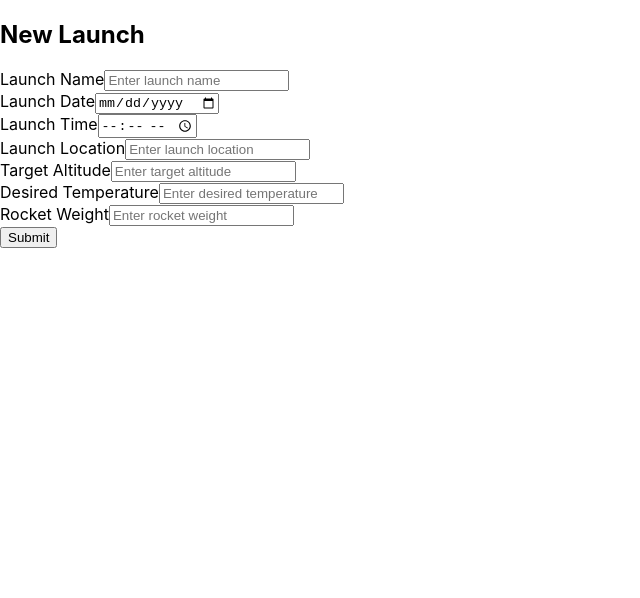
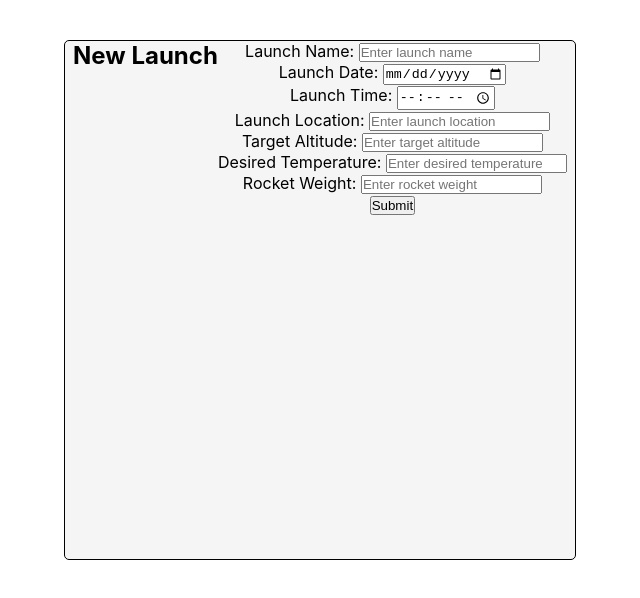
Before and after one commit to WVU-CS330-2025-01-Group11/LIFT-front, a React (Create React App) app in the folder front-end-app/: page / in a window 1280 px wide. Shown: the top 598 px of the page, without its empty margins (0-640 px from the left). Built offline with nearby package versions, Linux system fonts and the light colour scheme.

Commit message:
user input div is styled

```diff
--- a/front-end-app/src/App.js
+++ b/front-end-app/src/App.js
@@ -1,10 +1,11 @@
 import React from 'react';
 
 import LaunchForm from './LaunchForm';
+import './style.css';
 
 function App() {
   return (
-    <div className="App">
+    <div className="launchsites">
       <LaunchForm />
     </div>
   );
--- a/front-end-app/src/LaunchForm.js
+++ b/front-end-app/src/LaunchForm.js
@@ -32,31 +32,31 @@
             <h2>New Launch</h2>
             <form onSubmit={submitForm}>
                 <Form.Group classname="mb-3">
-                    <Form.Label>Launch Name</Form.Label>
+                    <Form.Label>Launch Name: </Form.Label>
                     <Form.Control name="name" type="text" placeholder="Enter launch name" />
                 </Form.Group>
                 <Form.Group classname="mb-3">
-                    <Form.Label>Launch Date</Form.Label>
+                    <Form.Label>Launch Date: </Form.Label>
                     <Form.Control type="date" name="date" />
                 </Form.Group>
                 <Form.Group classname="mb-3">
-                    <Form.Label>Launch Time</Form.Label>
+                    <Form.Label>Launch Time: </Form.Label>
                     <Form.Control type="time" name="time" />
                 </Form.Group>
                 <Form.Group classname="mb-3">
-                    <Form.Label>Launch Location</Form.Label>
+                    <Form.Label>Launch Location: </Form.Label>
                     <Form.Control type="text" name="loc" placeholder="Enter launch location" />
                 </Form.Group>
                 <Form.Group classname="mb-3">
-                    <Form.Label>Target Altitude</Form.Label>
+                    <Form.Label>Target Altitude: </Form.Label>
                     <Form.Control type="number" name="altitude" placeholder="Enter target altitude" />
                 </Form.Group>
                 <Form.Group classname="mb-3">
-                    <Form.Label>Desired Temperature</Form.Label>
+                    <Form.Label>Desired Temperature: </Form.Label>
                     <Form.Control type="number" name="temp" placeholder="Enter desired temperature" />
                 </Form.Group>
                 <Form.Group classname="mb-3">
-                    <Form.Label>Rocket Weight</Form.Label>
+                    <Form.Label>Rocket Weight: </Form.Label>
                     <Form.Control type="number" name = "weight" placeholder="Enter rocket weight" />
                 </Form.Group>
 
```
